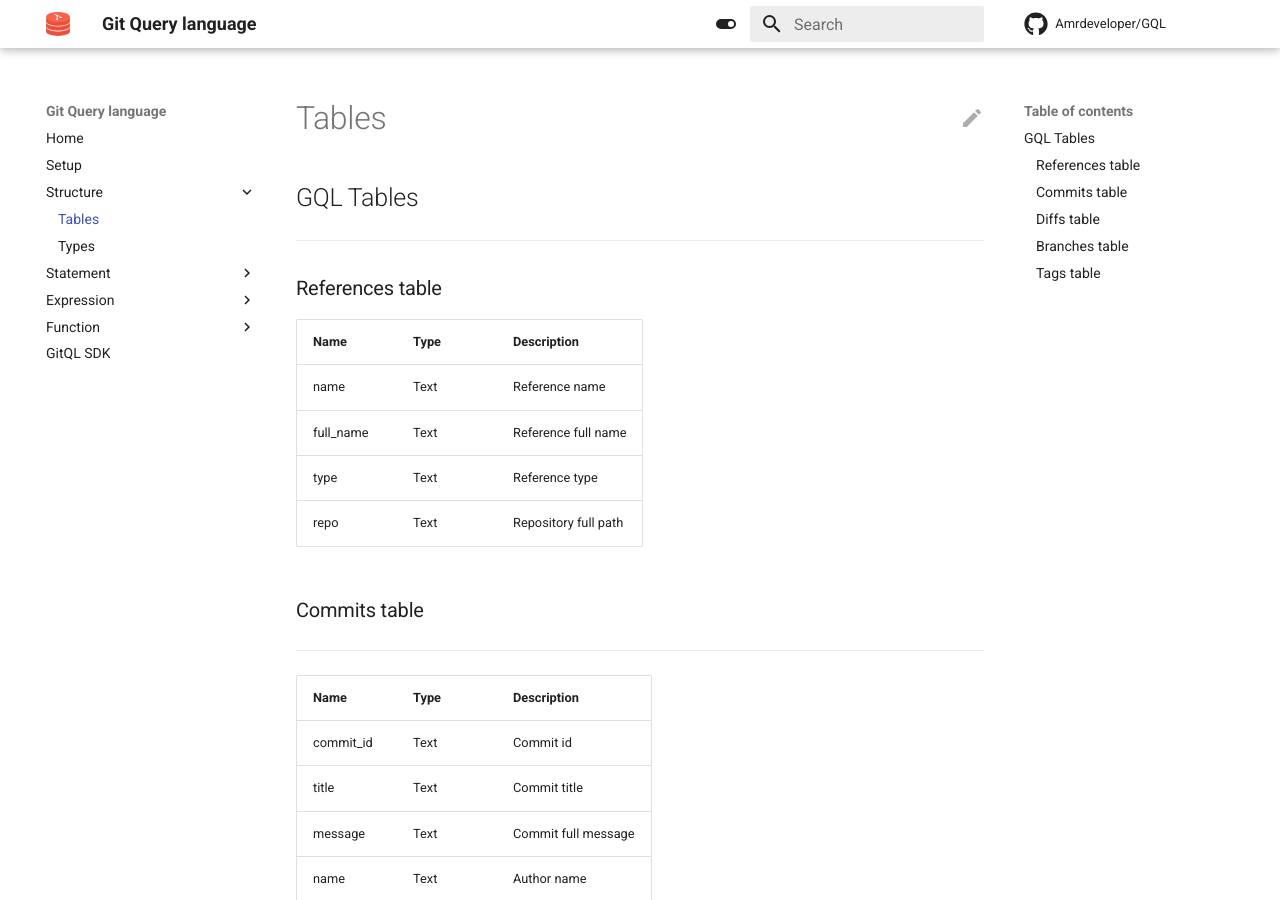
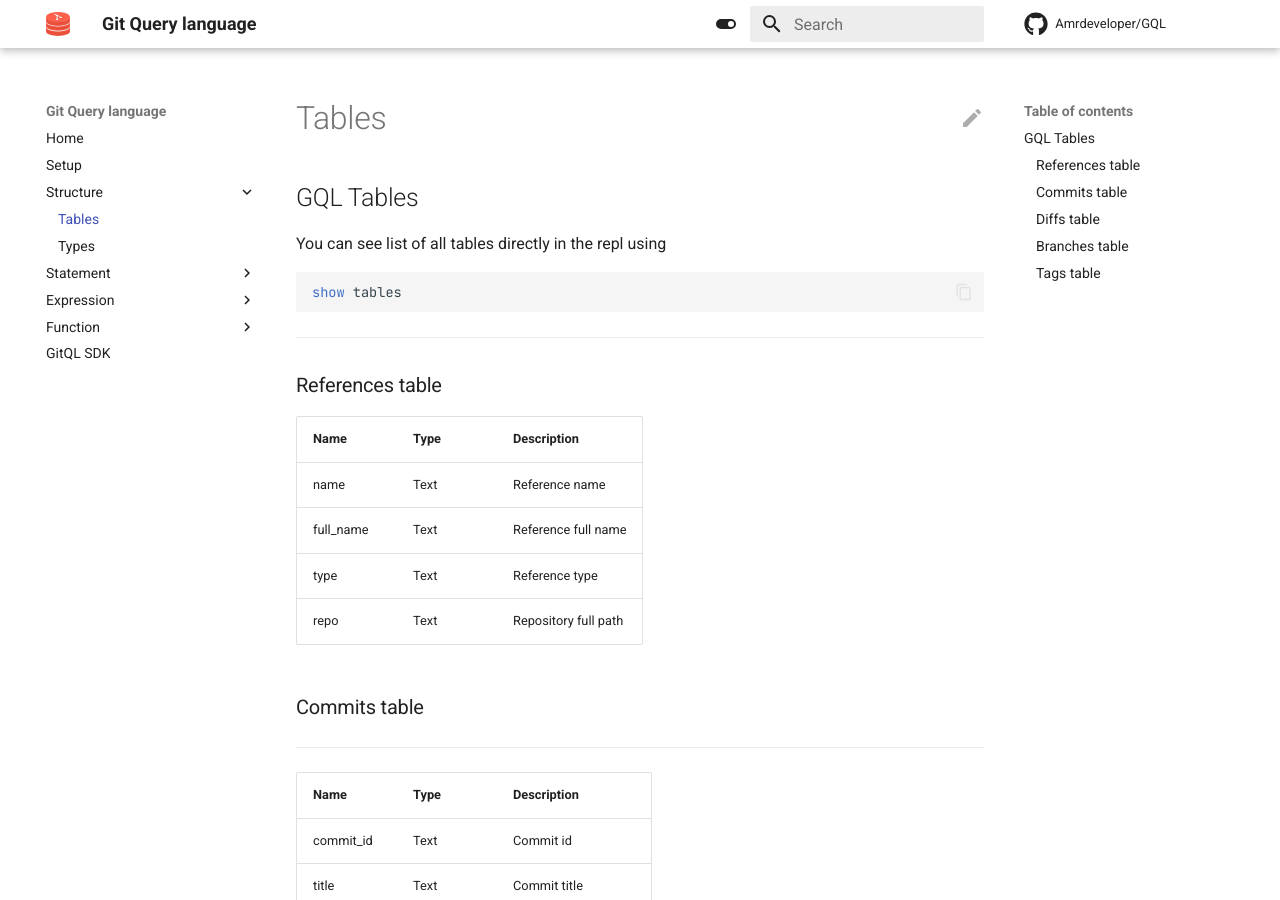
Before and after one commit to AmrDeveloper/GQL, an MkDocs documentation site: the page built from docs/structure/tables.md, in a window 1280 px wide and 900 px high. Built offline with MkDocs 1.6.1 and Material for MkDocs 9.7.7, drawn with Linux system fonts in a browser that asks for light colours; comment, search, counter and statistics services are not loaded.

Commit message:
feat: add information about show tables in docs

````diff
--- a/docs/structure/tables.md
+++ b/docs/structure/tables.md
@@ -1,4 +1,12 @@
 ## GQL Tables
+
+You can see list of all tables directly in the repl using
+
+```sql
+show tables
+
+```
+
 ---
 
 ### References table
````
Also changed, not shown: docs/statement/variables.md (line endings or trailing spaces).
